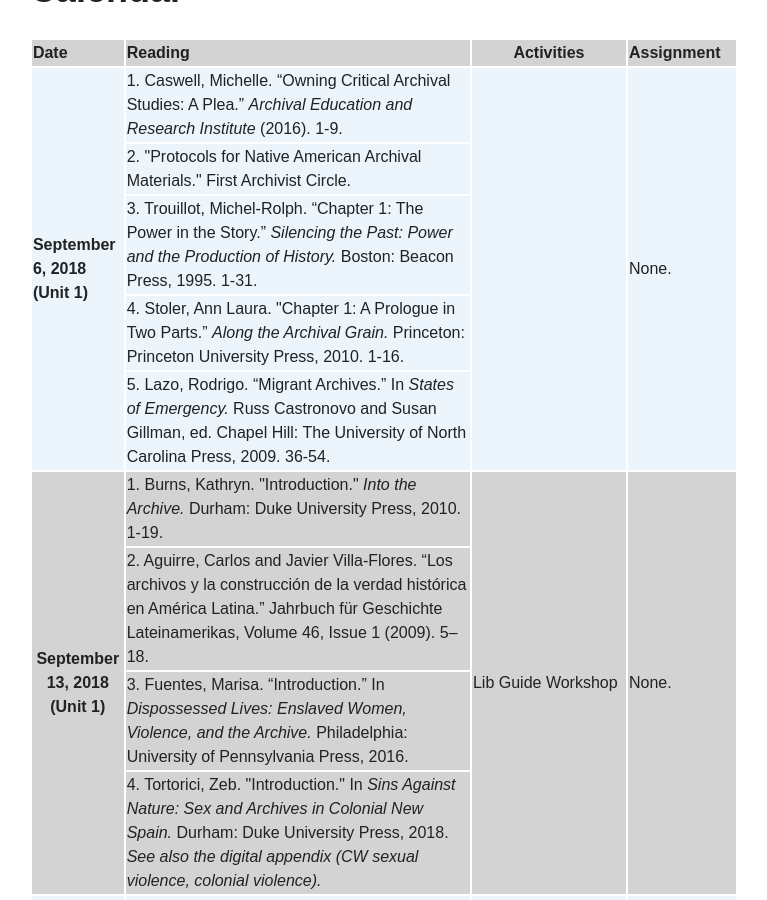
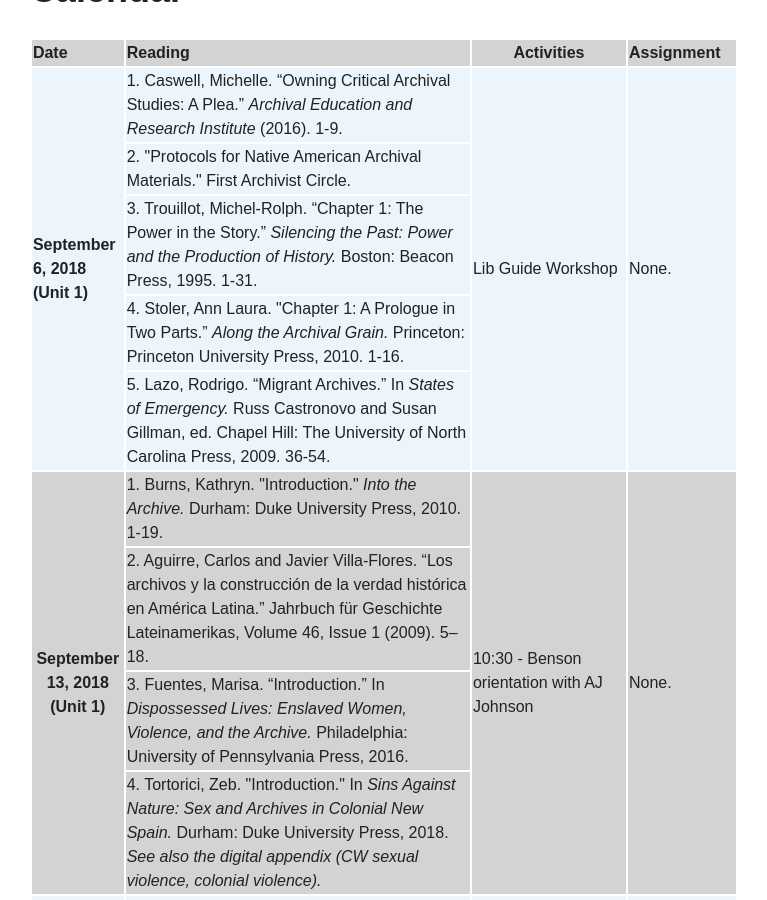
Before and after one commit to pilarvillanueva/criticalarchives, a Jekyll site: the page built from schedule/index.md, in a window 1280 px wide and 900 px high, scrolled down 663 px. Shown: the whole window, without its empty margins (256-1023 px from the left). Built offline with Jekyll 4.4.1, drawn with Linux system fonts in a browser that asks for light colours; nearby versions of some CDN libraries.

Commit message:
updating schedule

```diff
--- a/schedule/index.md
+++ b/schedule/index.md
@@ -18,7 +18,7 @@
   <tr bgcolor="#EBF5FB">
     <th align="left" rowspan="5">September 6, 2018 (Unit 1)</th>
     <td align="left">1. <a href="https://escholarship.org/uc/item/75x090df">Caswell, Michelle. “Owning Critical Archival Studies: A Plea.” <i>Archival Education and Research Institute</i> (2016). 1-9.</a></td>
-    <td rowspan="5"> </td>
+    <td rowspan="5"> Lib Guide Workshop </td>
     <td align="left"  rowspan="5"> None. </td>
   </tr>
   <tr bgcolor="#EBF5FB">
@@ -38,7 +38,7 @@
   <tr bgcolor="LightGray">
     <th rowspan="4">September 13, 2018 (Unit 1)</th>
     <td> 1. Burns, Kathryn. "Introduction." <i>Into the Archive.</i> Durham: Duke University Press, 2010. 1-19.</td>
-    <td rowspan="4"> Lib Guide Workshop </td>
+    <td rowspan="4"> 10:30 - Benson orientation with AJ Johnson </td>
     <td rowspan="4"> None. </td>
   </tr>
   <tr bgcolor="LightGray">
```
